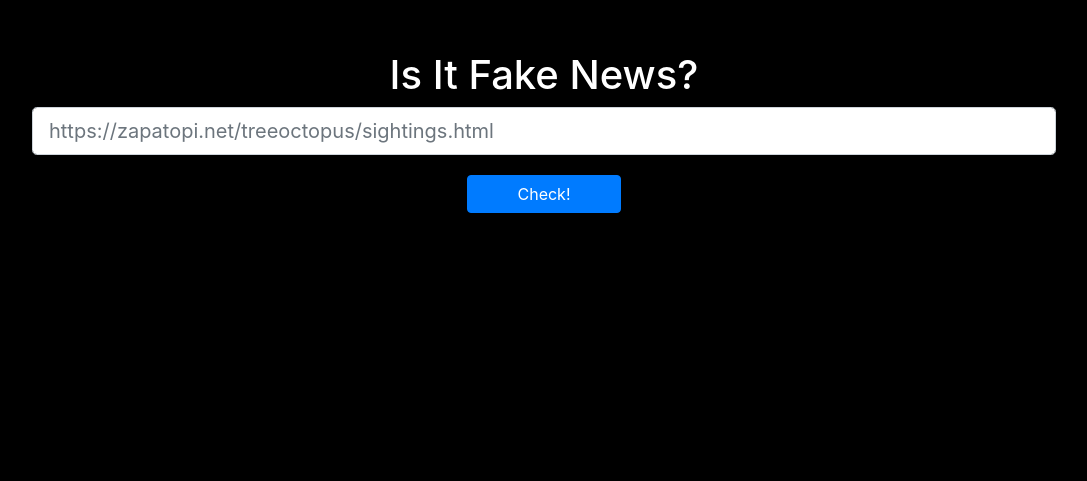
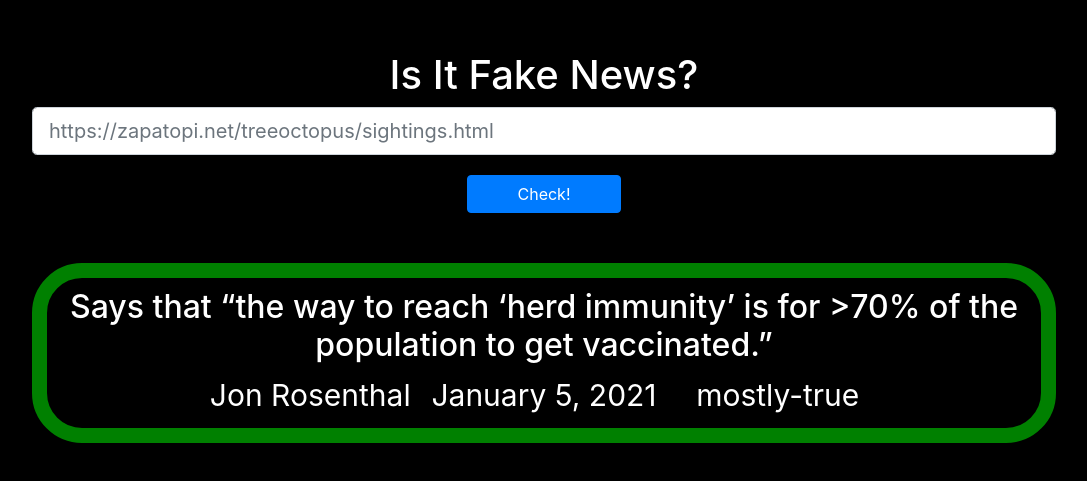
Before and after one commit to luciancahil/HTNE, a React (Create React App) app in the folder htne-fe/: page / in a window 1280 px wide. Shown: the part 149-630 px from the top of the page, without its empty margins (96-1183 px from the left). Built offline with nearby package versions, Linux system fonts and the light colour scheme.

Commit message:
added article box

```diff
--- a/htne-fe/src/App.css
+++ b/htne-fe/src/App.css
@@ -31,6 +31,7 @@
 .App-header {
   text-align: center;
   color: white;
+  border-radius: inherit;
 }
 
 #truthbar{
@@ -66,6 +67,30 @@
   color: #61dafb;
 }
 
+.ArticleBox{
+  border:solid;
+  border-color:green;
+  border-width: 15px;
+  border-radius: 50px;
+  padding: 10px;
+  margin-top: 50px;
+}
+
+#subtext{
+  width:80%;
+  margin:auto;
+  text-align: center;
+  font-size: 200;
+}
+
+.Box-text{
+  color:white;
+  display:inline-block;
+  width:30%;
+  margin:auto;
+  font-size: 30px;
+}
+
 @keyframes App-logo-spin {
   from {
     transform: rotate(0deg);
--- /dev/null
+++ b/htne-fe/src/Components/ArticleBox.component.js
@@ -0,0 +1,27 @@
+import React from 'react';
+
+class ArticleBox extends React.Component {
+  render() {
+    console.log(this.props.info);
+
+    return (
+        <div className = "ArticleBox">
+            <h2 className = "App-header">{this.props.info.what}</h2>
+            <div id = "subtext">
+                <p className = "Box-text">
+                    {this.props.info.who}
+                </p>
+                <p className = "Box-text">
+                    {this.props.info.when}
+                </p>
+                <p className = "Box-text">
+                    {this.props.info["fact-check"]}
+                </p>
+            </div>
+        </div>
+    )
+  }
+}
+
+
+export default ArticleBox;
--- /dev/null
+++ b/htne-fe/src/Components/ArticleBoxes.component.js
@@ -0,0 +1,17 @@
+import React from 'react';
+import ArticleBox from './ArticleBox.component';
+
+class ArticleBoxes extends React.Component {
+  render() {
+
+    console.log(this.props.articleTags);
+    return (
+        <div id = "article boxes">
+            <ArticleBox info = {this.props.articleTags[0]}/>
+        </div>
+    )
+  }
+}
+
+
+export default ArticleBoxes;
--- a/htne-fe/src/Components/Main.component.js
+++ b/htne-fe/src/Components/Main.component.js
@@ -3,6 +3,8 @@ import { BrowserRouter as Router, Route } from "react-router-dom";
 
 import Landing from "./Landing.component";
 import Data from "./Data.component";
+import ArticleBoxes from "./ArticleBoxes.component"
+import data from './data.json'
 
 
 class Userinfo extends React.Component {
@@ -32,6 +34,7 @@ class Userinfo extends React.Component {
           <Route path="/" exact render={(props) => <Landing {...props} setData = {this.setData}/>} />
           <Route path="/data" render={(props) => <Data {...props} setData = {this.setData}/>} />
         </Router>
+        <ArticleBoxes articleTags = {data}/>
       </div>
 
     )
--- a/htne-fe/src/Components/Truthbar.component.js
+++ b/htne-fe/src/Components/Truthbar.component.js
@@ -46,8 +46,8 @@ class Truthbar extends React.Component {
 
         return (
             <div id = "truthbar">
-                <div style = {this.state.truthPercent} className = "truthRanking" id = "truth">TRUTH</div>
-                <div style = {this.state.falsePercent} className = "truthRanking" id = "false">FALSE</div>
+                <div style = {this.state.truthPercent} className = "truthRanking" id = "truth">AGREE</div>
+                <div style = {this.state.falsePercent} className = "truthRanking" id = "false">DISAGREE</div>
             </div>
         )
   }
```
Also changed, not shown: 1 other file (tests, documents, lock files or other folders).
